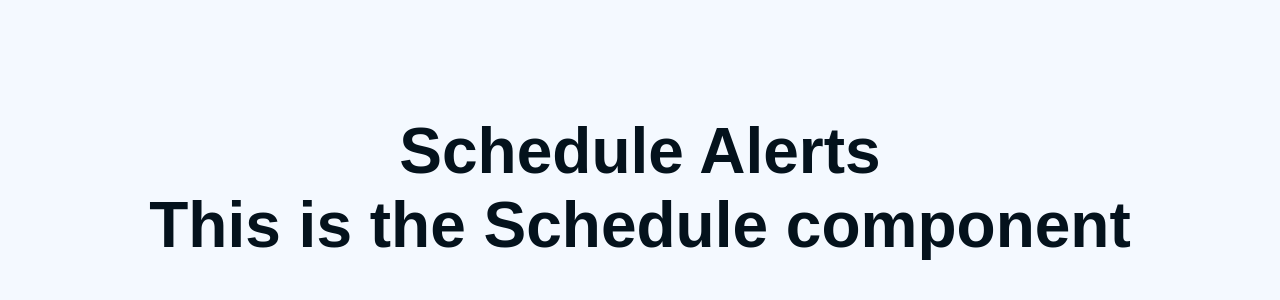
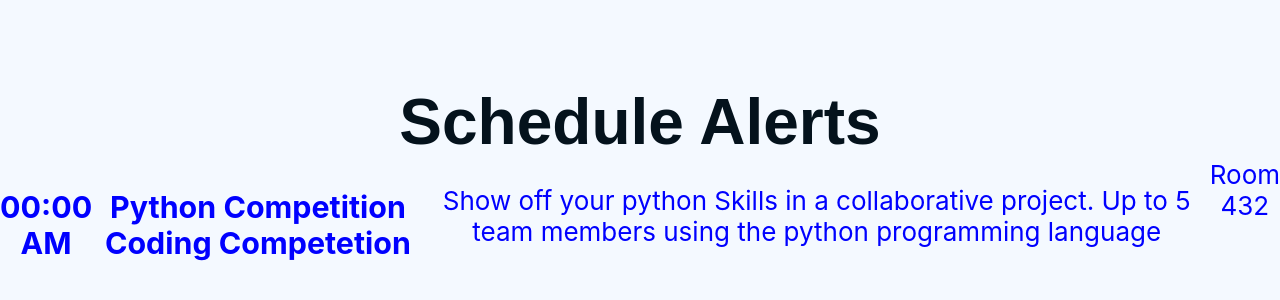
Before and after one commit to lesliejogit/my-app, a React (Create React App) app: page / in a window 1280 px wide. Shown: the part 212-512 px from the top of the page. Built offline with nearby package versions, Linux system fonts and the light colour scheme.

Commit message:
Added a single table for the Schedule compoenent

```diff
--- a/src/App.css
+++ b/src/App.css
@@ -38,3 +38,8 @@ h1 {
   padding: 0;
   color: var(--primary-focus);
 }
+
+.schedule--div{
+  display: flex;
+  flex-direction: row;
+}
--- a/src/Components/Schedule.js
+++ b/src/Components/Schedule.js
@@ -1,5 +1,16 @@
 export default function Schedule(props){
     return (
-        <h1>This is the Schedule component</h1>
+        <div className="schedule--table">
+            <div className="schedule--div">
+                <h3>00:00 AM</h3>
+                <h3> <b>Python Competition </b> Coding Competetion</h3>
+                <p>Show off your python Skills in a collaborative project. Up to 5 team members using the python programming language</p>
+                <div className="schedule--location">Room 432</div>
+            </div>
+
+            {/* <div className="schedule--div">
+
+            </div> */}
+        </div>
     )
 }
```
